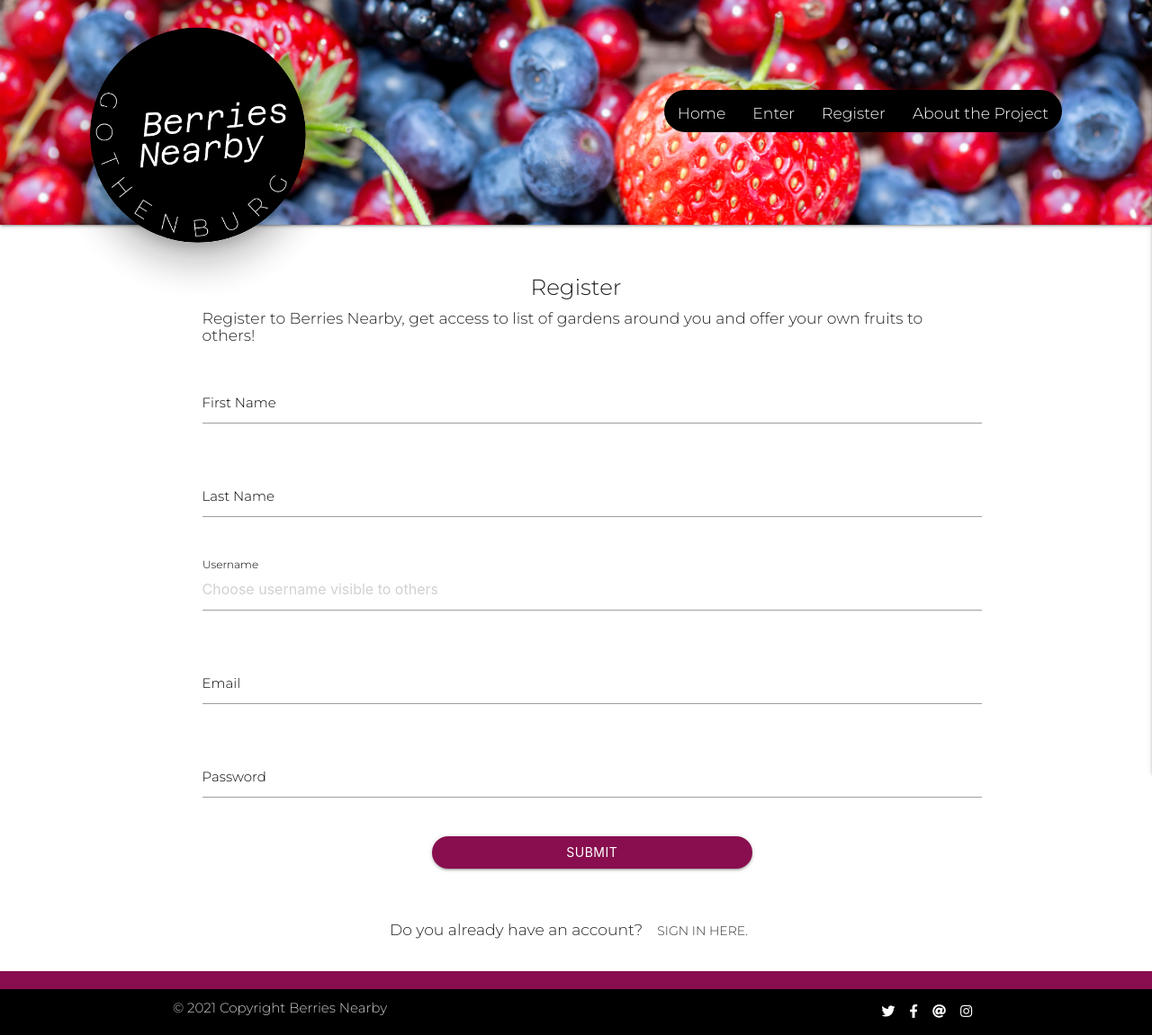
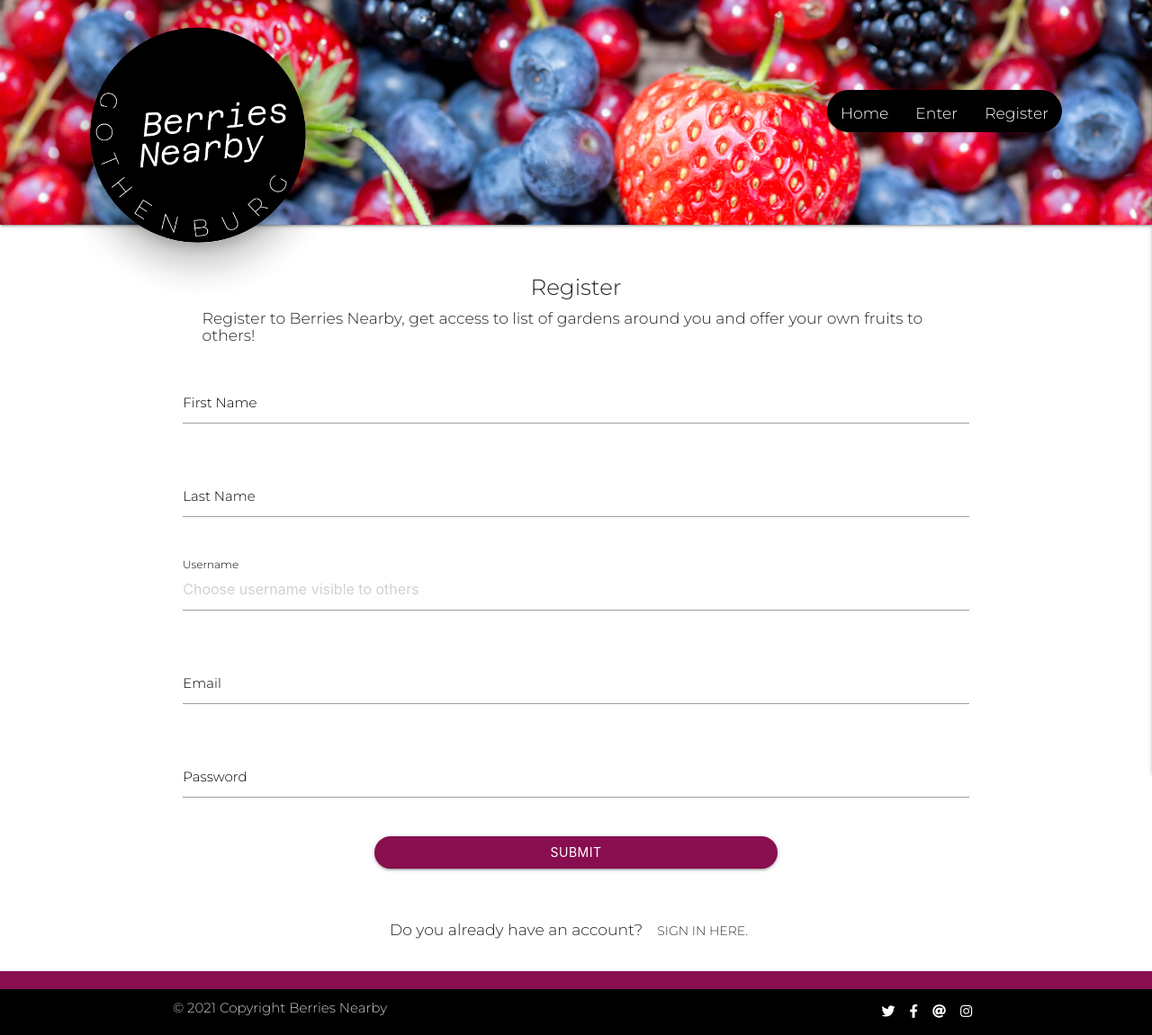
Before and after one commit to KamilaHase/Berries-Nearby, a Flask app: page /register in a window 1280 px wide. Shown: the whole page at 90% size. Run offline with Flask 2, Linux system fonts and the light colour scheme; some libraries are stand-ins or nearby versions; some web fonts are replaced.

Commit message:
Corrected responsivity on register and sign in html.

```diff
--- a/app.py
+++ b/app.py
@@ -1,5 +1,4 @@
 import os
-import uuid
 from flask import (
     Flask, flash, render_template,
     redirect, request, session, url_for)
@@ -22,6 +21,7 @@ mongo = PyMongo(app)
 
 
 @app.route("/")
+
 
 @app.route("/home")
 def home():
@@ -203,7 +203,7 @@ def report_offer(offer_id):
 @app.route('/reports')
 def reports():
     reports = mongo.db.reports.find()
-    offer = mongo.db.offers.find()
+    offers = mongo.db.offers.find()
     return render_template("reports.html", reports=reports, offer=offers)
 
 
--- a/static/css/style.css
+++ b/static/css/style.css
@@ -324,4 +324,12 @@ line-height: 36px!important;
     .img-categories {
       display: none;
     }
+
+    .footer-icon {
+      margin: 1px;
     }
+
+    .parallax-container{
+
+    }
+    }
--- a/templates/base.html
+++ b/templates/base.html
@@ -70,70 +70,61 @@
                         <h6>Register</h6>
                      </a>
                   </li>
-                  <li class="lower-li">
-                     <a href="#">
-                        <h6>About the Project</h6>
-                     </a>
-                  </li>
                   {% endif %}
                </ul>
             </div>
          </nav>
 
          <!--mobile navbar-->
-         <ul class="sidenav" id="mobile-demo">
+         <ul class="sidenav black" id="mobile-demo">
             {% if session.user %}
             <li>
-               <a href="{{ url_for('offers') }}">
+               <a href="{{ url_for('offers') }}" class="white-text">
                   <h6>Current Offers</h6>
                </a>
             </li>
             <li>
-               <a href="{{ url_for('add_offer') }}">
-                  <h6>Current Offers</h6>
+               <a href="{{ url_for('add_offer') }}" class="white-text">
+                  <h6>Add Offer</h6>
                </a>
             </li>
             <li>
-               <a href="{{ url_for('profile', username=session['user']) }}">
+               <a href="{{ url_for('profile', username=session['user']) }}" class="white-text">
                   <h6>Profile</h6>
+               </a>
+            </li>
+            <li>
+               <a href="{{ url_for('signout') }}" class="white-text">
+                  <h6>Sign Out</h6>
                </a>
             </li>
             {% if session.user|lower == "admin"|lower %}
             <li>
-               <a href="{{ url_for('get_categories') }}">
-                  <h5>Manage Categories</h5>
+               <a href="{{ url_for('get_categories') }}" class="teal-text">
+                  <h6>Admin: Manage Categories</h6>
                </a>
             </li>
             <li>
-               <a href="{{ url_for('reports') }}">
-                  <h6>Reports</h6>
+               <a href="{{ url_for('reports') }}" class="teal-text">
+                  <h6>Admin: Reports</h6>
                </a>
             </li>
             {% endif %}
-            <li>
-               <a href="{{ url_for('signout') }}">
-                  <h6>Sign Out</h6>
-               </a>
-            </li>
+
             {% else %}
             <li>
-               <a href="{{ url_for('home') }}">
+               <a href="{{ url_for('home') }}" class="white-text">
                   <h5>Home</h5>
                </a>
             </li>
             <li>
-               <a href="{{ url_for('signin') }}">
+               <a href="{{ url_for('signin') }}" class="white-text">
                   <h5>Enter</h5>
                </a>
             </li>
             <li>
-               <a href="{{ url_for('register') }}">
+               <a href="{{ url_for('register') }}" class="white-text">
                   <h5>Register</h5>
-               </a>
-            </li>
-            <li>
-               <a href="#">
-                  <h5>About the Project</h5>
                </a>
             </li>
             {% endif %}
@@ -146,7 +137,7 @@
          {% if messages %}
          {% for message in messages %}
          <div class="row">
-            <div class="offset-m3 col s6">
+            <div class="offset-m3 col s12">
                <div class="card-panel flash-msg">
                   <h5 class="indigo-text center">{{ message }}</h5>
                </div>
--- a/templates/home.html
+++ b/templates/home.html
@@ -75,6 +75,10 @@
                who don’nt like to let their fruits to get wasted.
                We have no profit from these actions.
             </p>
+            <p>It is each gardeners responsibility to provide good quality fruits. We have no control over the fruit quality.
+               In case you have an impression some gardeners are not playing a fair game, please let us know by email: berriesnearby@gmail.com.
+            </p>
+            <p>Do you have suggestion to improve this project? Please let us know! Use the contact links down on the page.</p>
          </div>
       </div>
    </div>
--- a/templates/register.html
+++ b/templates/register.html
@@ -1,7 +1,7 @@
 {% extends "base.html" %}
 {% block content %}
 <div class="row lower-from-logo">
-   <div class="offset-m2 col s8">
+   <div class="offset-m2 col m8">
       <h5 class="center">Register</h5>
       <h6>Register to Berries Nearby, get access to list of gardens around you and offer your own fruits to others!
       </h6>
@@ -9,39 +9,40 @@
 </div>
 
 <!--form-->
+<div class="container">
 <div class="row">
-   <form class="col s10 offset-m2 form-color-purple" method="POST" action="{{ url_for('register') }}">
+   <form class="col s12 form-color-purple" method="POST" action="{{ url_for('register') }}">
     <!--first name-->
     <div class="row">
-         <div class="input-field input-purple-underline col s10">
+         <div class="input-field input-purple-underline col s12">
             <input id="first_name" type="text" class="validate" name="first_name" minlength="3" maxlength="20" pattern="^[a-zA-Z0-9]{3,20}$" required>
             <label for="first_name">First Name</label>
          </div>
       </div>
       <!--last name-->
       <div class="row">
-         <div class="input-field input-purple-underline col s10">
+         <div class="input-field input-purple-underline col s12">
             <input id="last_name" type="text" class="validate" name="last_name" minlength="3" maxlength="20" pattern="^[a-zA-Z0-9]{3,20}$" required>
             <label for="last_name">Last Name</label>
          </div>
       </div>
       <!--username-->
       <div class="row">
-         <div class="input-field input-purple-underline col s10">
+         <div class="input-field input-purple-underline col s12">
             <input placeholder="Choose username visible to others" id="username" type="text" class="validate" name="username" minlength="3" maxlength="20" pattern="^[a-zA-Z0-9]{3,20}$" required>
             <label for="username">Username</label>
          </div>
       </div>
       <!--email-->
       <div class="row">
-         <div class="input-field input-purple-underline col s10">
+         <div class="input-field input-purple-underline col s12">
             <input id="email" type="email" class="validate" name="email" required>
             <label for="email">Email</label>
          </div>
       </div>
       <!--password-->
       <div class="row">
-         <div class="input-field input-purple-underline col s10">
+         <div class="input-field input-purple-underline col s12">
             <input id="password" type="password" minlength="5" maxlength="20" pattern="^[a-zA-Z0-9]{5,20}$" class="validate" name="password" required>
             <label for="password">Password</label>
          </div>
@@ -49,15 +50,16 @@
       <!--submit-->
       <div class="row">
          <div class="center">
-            <button class="btn offset-m3 col s4 waves-effect waves-light pink darken-4 btn-register" type="submit" name="action">Submit</button>
+            <button class="btn offset-s3 col s6 waves-effect waves-light pink darken-4 btn-register" type="submit" name="action">Submit</button>
          </div>
       </div>
    </form>
 </div>
+</div>
 
 <!--url for sign in-->
 <div class="row">
-   <div class="offset-m3 col s6 center">
+   <div class="offset-s3 col s6 center">
       <h6>Do you already have an account?<a class="waves-effect btn-flat" href="{{ url_for('signin') }}">Sign in here.</a></h6>
    </div>
 </div>
```
Also changed, not shown: templates/signin.html (+8 -6 lines).
